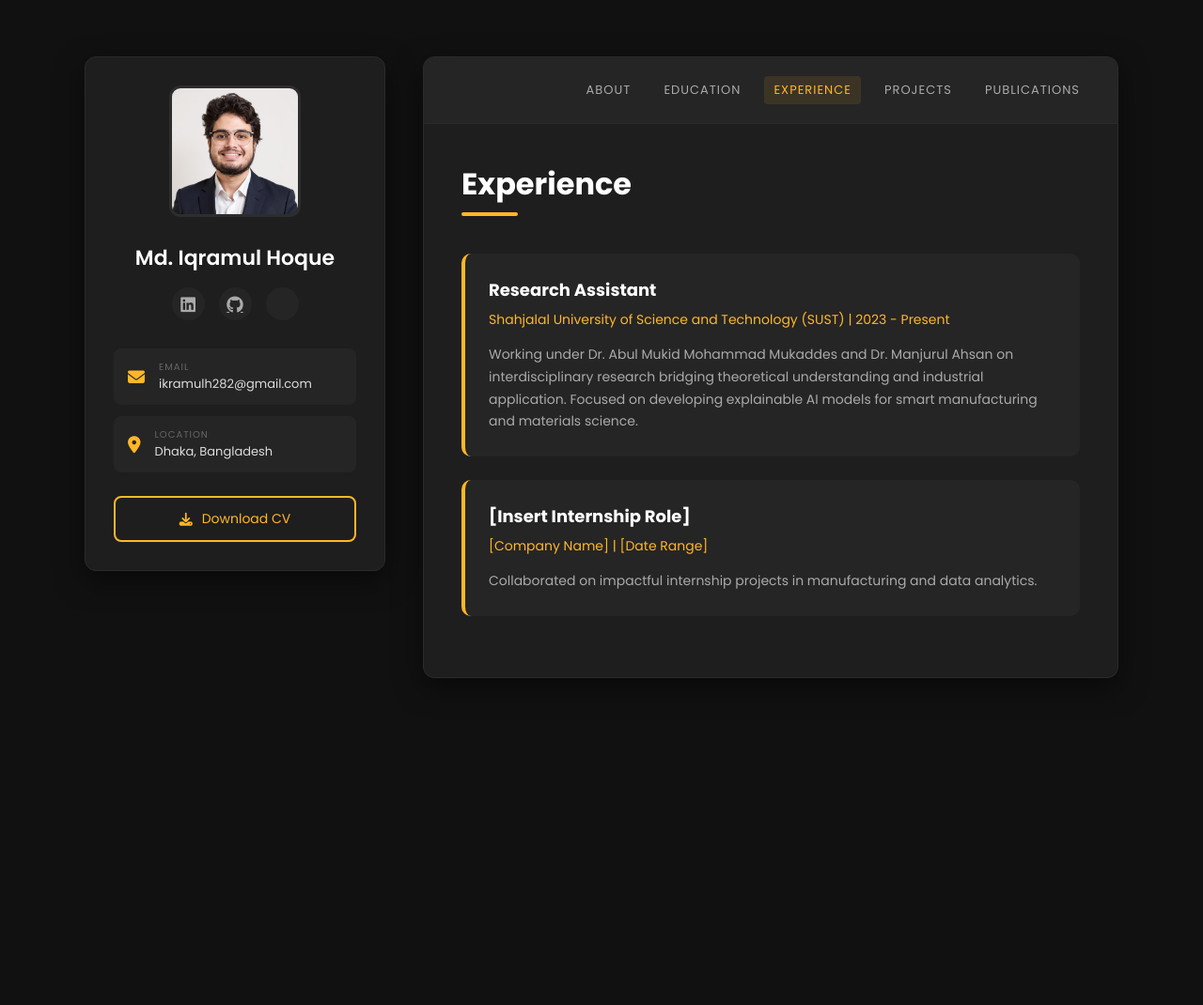
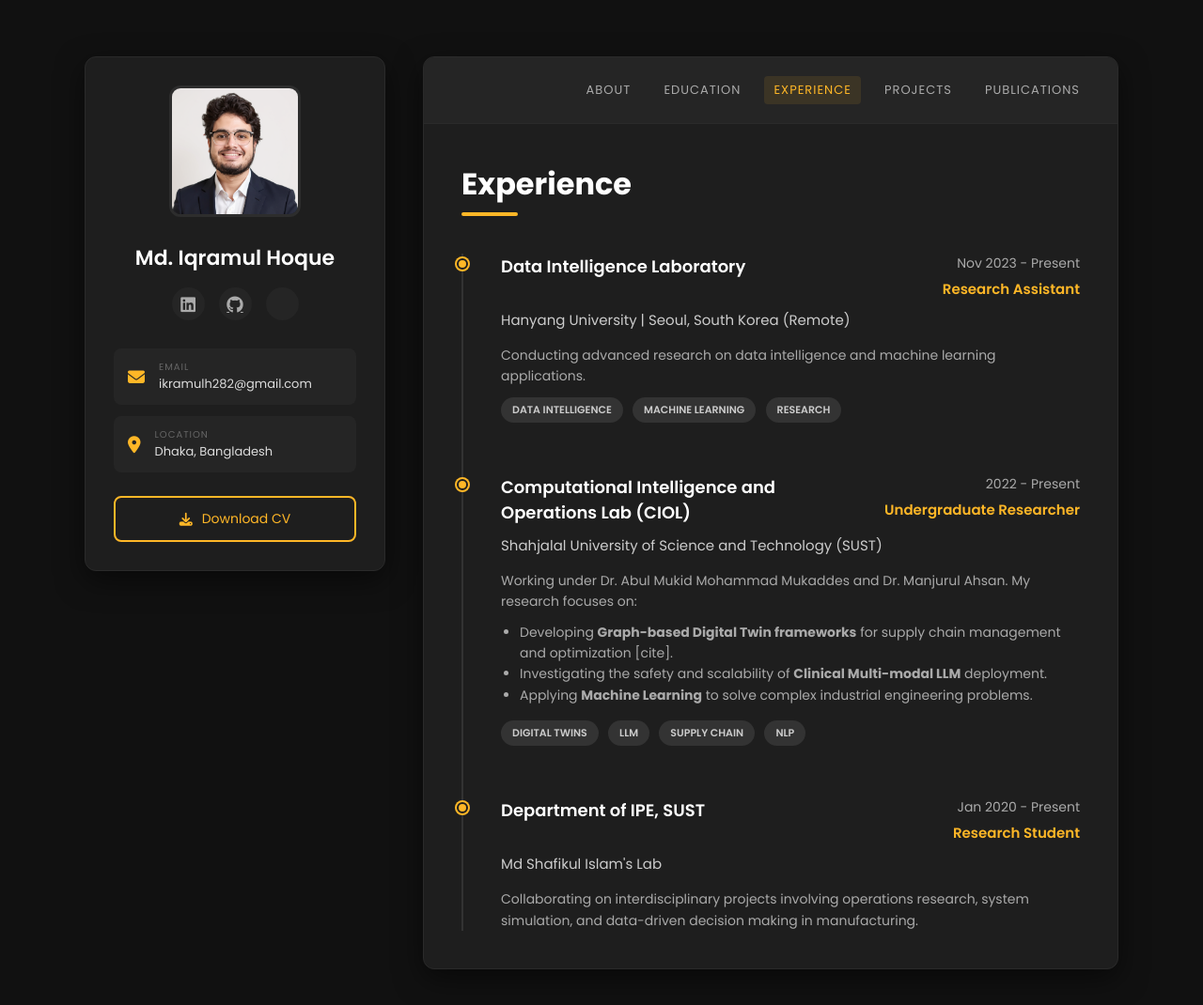
Before and after one commit to ikramulhaque282/ikramulhaque282.github.io, a plain HTML site: page experience.html in a window 1280 px wide. Shown: the whole page at 94% size. Before the commit the page ends 800 px from the top, so only its background shows below. Drawn offline with Linux system fonts and the light colour scheme; some icons are missing.

Commit message:
Update experience.html

```diff
--- a/experience.html
+++ b/experience.html
@@ -12,6 +12,7 @@
 <body>
 
 <div class="main-container">
+
     <div class="profile-card">
         <img src="profile.jpg" alt="Profile" class="profile-img">
         <h1>Md. Iqramul Hoque</h1>
@@ -45,25 +46,76 @@
         <div class="content-body">
             <h2 class="page-title">Experience</h2>
 
-            <div class="item-card">
-                <h3>Research Assistant</h3>
-                <h4>Shahjalal University of Science and Technology (SUST) | 2023 - Present</h4>
-                <p>
-                    Working under Dr. Abul Mukid Mohammad Mukaddes and Dr. Manjurul Ahsan on interdisciplinary research bridging theoretical understanding and industrial application.
-                    Focused on developing explainable AI models for smart manufacturing and materials science.
-                </p>
+            <div class="timeline">
+
+                <div class="timeline-item">
+                    <span class="timeline-dot"></span>
+                    <div class="timeline-header">
+                        <h3>Data Intelligence Laboratory</h3>
+                        <div class="timeline-meta">
+                            <span class="timeline-date">Nov 2023 - Present</span>
+                            <span class="timeline-cgpa">Research Assistant</span>
+                        </div>
+                    </div>
+                    <span class="timeline-degree">Hanyang University | Seoul, South Korea (Remote)</span>
+
+                    <p class="timeline-desc">
+                        Conducting advanced research on data intelligence and machine learning applications.
+                    </p>
+                    <div class="tags" style="margin-top:10px;">
+                        <span>Data Intelligence</span>
+                        <span>Machine Learning</span>
+                        <span>Research</span>
+                    </div>
+                </div>
+
+                <div class="timeline-item">
+                    <span class="timeline-dot"></span>
+                    <div class="timeline-header">
+                        <h3>Computational Intelligence and Operations Lab (CIOL)</h3>
+                        <div class="timeline-meta">
+                            <span class="timeline-date">2022 - Present</span>
+                            <span class="timeline-cgpa">Undergraduate Researcher</span>
+                        </div>
+                    </div>
+                    <span class="timeline-degree">Shahjalal University of Science and Technology (SUST)</span>
+
+                    <p class="timeline-desc">
+                        Working under Dr. Abul Mukid Mohammad Mukaddes and Dr. Manjurul Ahsan. My research focuses on:
+                    </p>
+                    <ul style="margin-top:10px; margin-left:20px; color:#aaa; font-size:14px; line-height:1.6;">
+                        <li>Developing <strong>Graph-based Digital Twin frameworks</strong> for supply chain management and optimization [cite].</li>
+                        <li>Investigating the safety and scalability of <strong>Clinical Multi-modal LLM</strong> deployment.</li>
+                        <li>Applying <strong>Machine Learning</strong> to solve complex industrial engineering problems.</li>
+                    </ul>
+                    <div class="tags" style="margin-top:15px;">
+                        <span>Digital Twins</span>
+                        <span>LLM</span>
+                        <span>Supply Chain</span>
+                        <span>NLP</span>
+                    </div>
+                </div>
+
+                <div class="timeline-item">
+                    <span class="timeline-dot"></span>
+                    <div class="timeline-header">
+                        <h3>Department of IPE, SUST</h3>
+                        <div class="timeline-meta">
+                            <span class="timeline-date">Jan 2020 - Present</span>
+                            <span class="timeline-cgpa">Research Student</span>
+                        </div>
+                    </div>
+                    <span class="timeline-degree">Md Shafikul Islam's Lab</span>
+
+                    <p class="timeline-desc">
+                        Collaborating on interdisciplinary projects involving operations research, system simulation, and data-driven decision making in manufacturing.
+                    </p>
+                </div>
+
             </div>
-
-            <div class="item-card">
-                <h3>[Insert Internship Role]</h3>
-                <h4>[Company Name] | [Date Range]</h4>
-                <p>
-                    Collaborated on impactful internship projects in manufacturing and data analytics.
-                </p>
-            </div>
-
         </div>
     </div>
 </div>
+
 </body>
 </html>
```
